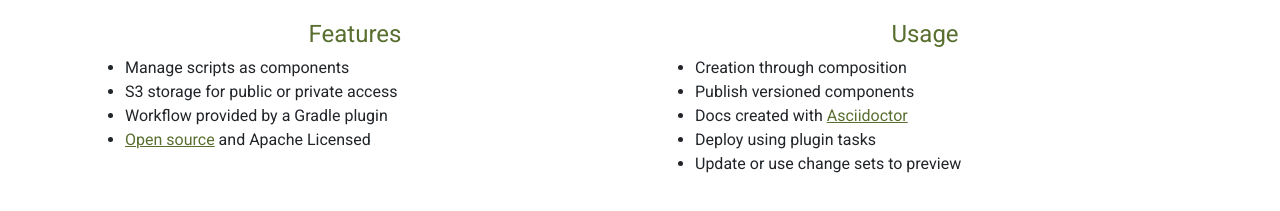
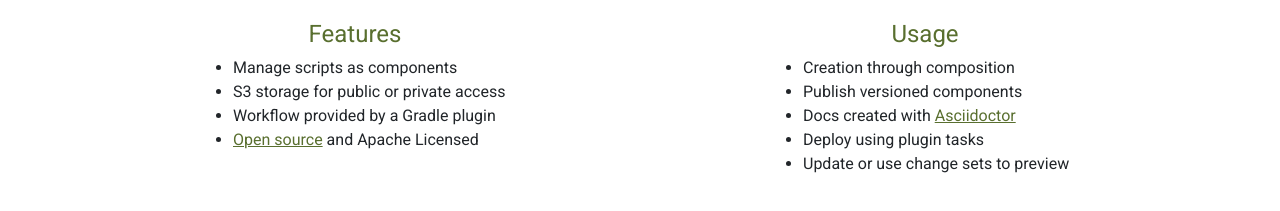
Before and after one commit to olublessed/website-1, a plain HTML site: page index.html in a window 1280 px wide. Shown: the part 259-470 px from the top of the page. Drawn offline with nearby package versions, Linux system fonts and the light colour scheme.

Commit message:
centering fix

```diff
--- a/index.html
+++ b/index.html
@@ -19,6 +19,7 @@
     .fa-arrow-right, .fa-refresh { padding-left: 0.3em; color: #596f2f; }
     .fa-github { padding-left: 0.2em; }
     #info-blocks {  width: 100%;  margin: 0 auto;  float: none; text-align: center }
+    #info-blocks ul {  width: 60%;  margin: 0 auto;  float: none; text-align: center }
     #info-blocks ul li {  text-align: left }
     #info-blocks h4 { color: #596f2f; }
     #info-blocks .alert-success { background-color: #cddcb1; border-color: #596f2f; color: #596f2f; margin-bottom: 1.7em }
```
Lines whose indentation alone changed are shown as unchanged.
